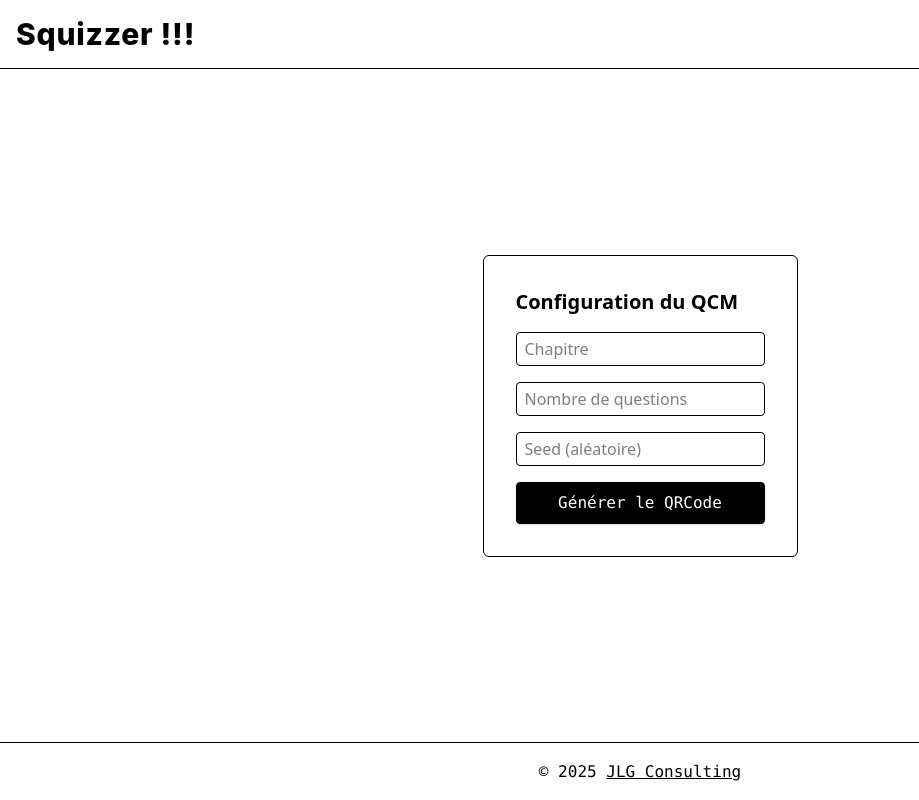
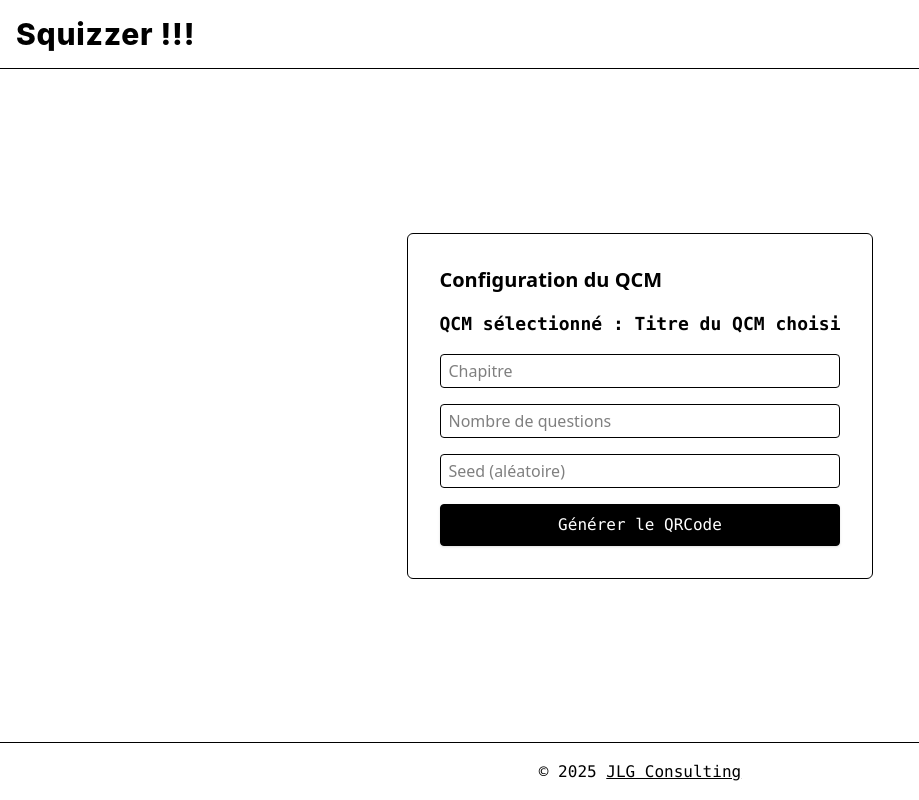
Before and after one commit to jlg-formation/squizzer, a React (Vite) app: page /squizzer/config in a window 1280 px wide. Shown: the whole page, without its empty margins (0-919 px from the left). Built offline with nearby package versions, Linux system fonts and the light colour scheme.

Commit message:
feat: display selected QCM title in ConfigPage

```diff
--- a/src/pages/ConfigPage.tsx
+++ b/src/pages/ConfigPage.tsx
@@ -11,10 +11,16 @@ const ConfigPage: React.FC = () => {
     navigate("/qrcode");
   };
 
+  // TODO: Remplacer par le vrai titre du QCM sélectionné (ex: via contexte ou props)
+  const qcmTitle = "Titre du QCM choisi";
+
   return (
     <Layout>
       <div className="mx-auto max-w-xl rounded-md border border-black bg-white p-8">
         <h2 className="mb-4 text-xl font-bold">Configuration du QCM</h2>
+        <div className="mb-4 text-center font-mono text-lg font-semibold">
+          QCM sélectionné : {qcmTitle}
+        </div>
         <form className="space-y-4" onSubmit={handleSubmit}>
           <input
             type="text"
```
